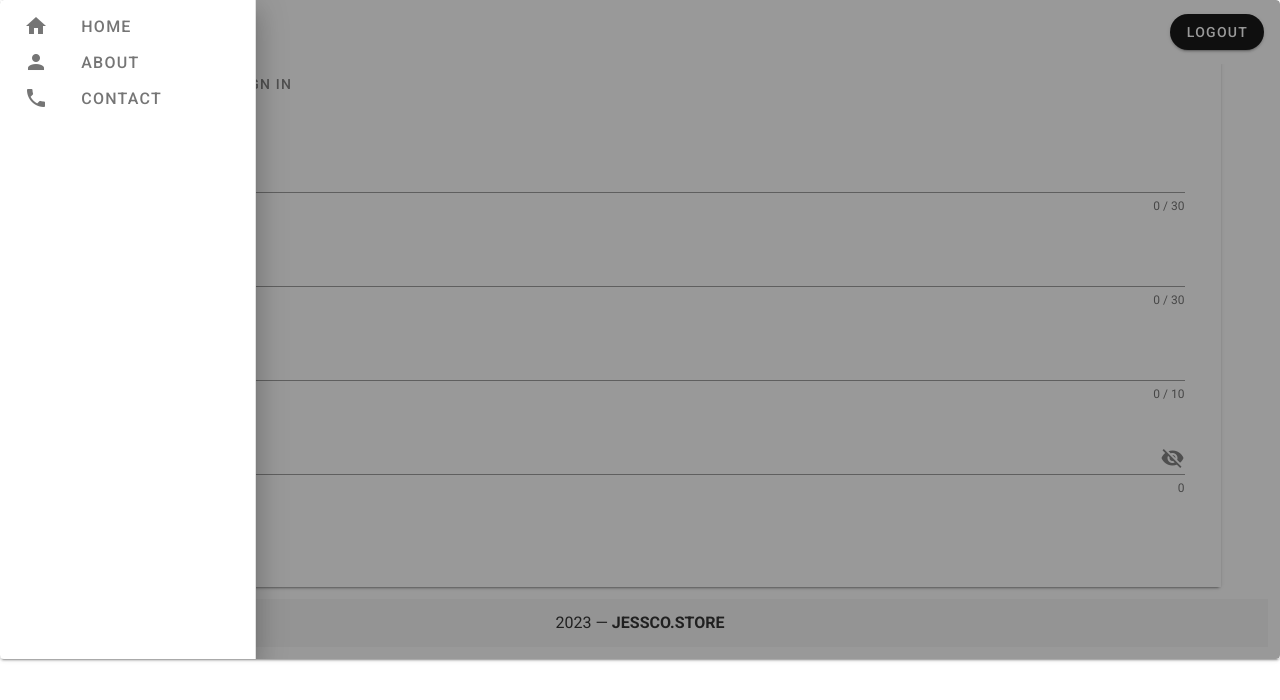
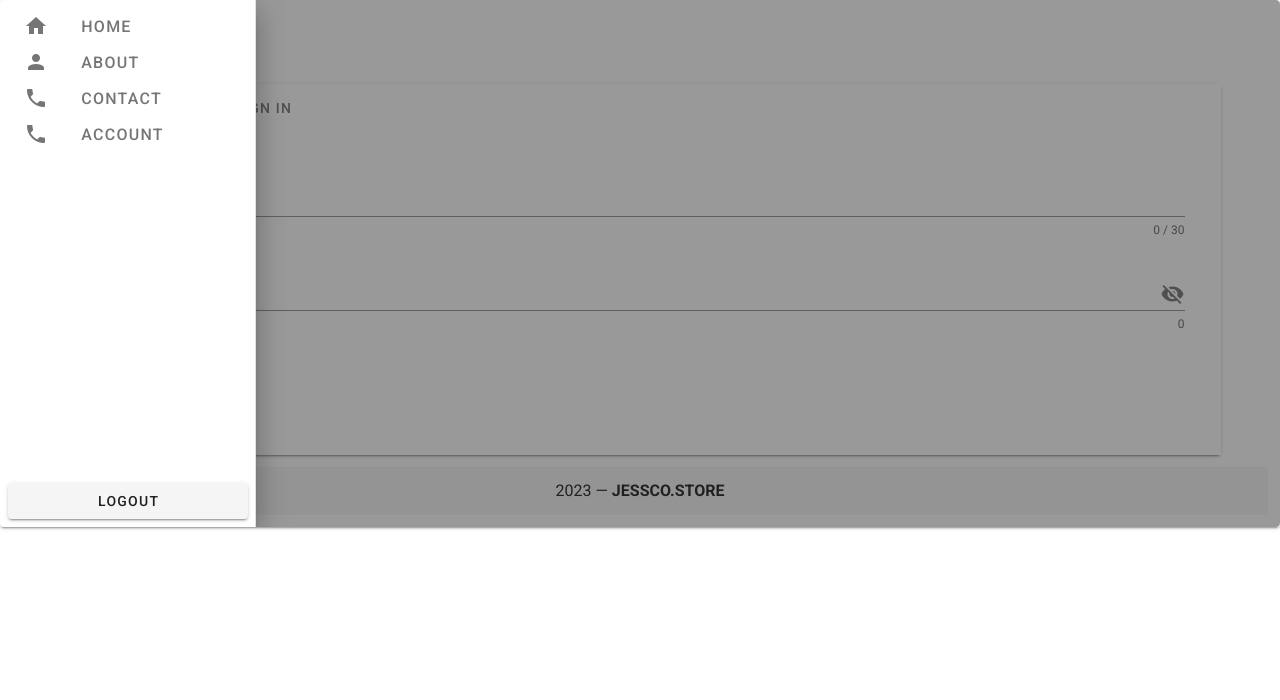
Before and after one commit to Auricdhero/data_sales, a Nuxt app: page /auth/signin in a window 1280 px wide. Both pictures are taken after a click on the button 28 px from the left and 32 px from the top of the page. Shown: the top 700 px of the page. Built offline with nearby package versions, Linux system fonts and the light colour scheme.

Commit message:
login working

```diff
--- a/components/signin.vue
+++ b/components/signin.vue
@@ -31,6 +31,7 @@ export default {
       snackbarText: 'No error message',
       email: "",
       name: "",
+      nameRules:[],
       password: "",
       username: "Torkornoo",
       rules: {
--- a/components/signup.vue
+++ b/components/signup.vue
@@ -1,18 +1,12 @@
 <template>
   <v-card flat>
-    <v-form v-model="valid" @submit.prevent="signup">
+    <v-form @submit.prevent="signup">
       <v-container>
         <v-col>
           <v-col>
-            <v-text-field v-model="fullName" :rules="nameRules" :counter="30" label="Enter Full Name"
-              required></v-text-field>
-          </v-col>
-          <v-col>
             <v-text-field v-model="email" :rules="nameRules" :counter="30" label="Email Address" required></v-text-field>
           </v-col>
-          <v-col>
-            <v-text-field v-model="username" :rules="nameRules" :counter="10" label="User Name" require></v-text-field>
-          </v-col>
+
           <v-col>
             <v-text-field v-model="password" :append-icon="show1 ? 'mdi-eye' : 'mdi-eye-off'"
               :rules="[rules.required, rules.min]" :type="show1 ? 'text' : 'password'" name="input-10-1" label="Password"
@@ -25,11 +19,11 @@
         <v-checkbox v-model="checkbox" :rules="[(v) => !!v || 'You must agree to continue!']" label="Do you agree?"
           required></v-checkbox>
 
-        <v-btn color="purple" class="mr-4" @click="signup"> Sign Up </v-btn>
+        <v-btn color="purple" class="mr-4 mb-8" @click="signup"> Sign Up </v-btn>
         <v-divider></v-divider>
         <v-row align="center">
           <!-- <v-col>
-            <v-btn color="purple" class="mr-4" @click="validate">
+            <v-btn color="purple" class="mr-4 ml-4 mt-4" @click="validate">
               <v-icon>mdi-google</v-icon> Google
             </v-btn>
           </v-col> -->
@@ -42,7 +36,7 @@
 <script>
 import { getAuth, createUserWithEmailAndPassword } from "firebase/auth";
 export default {
-  name: "signup",
+  name: "Signup",
   data() {
     return {
       show1: false,
@@ -53,6 +47,10 @@ export default {
       fullName: "",
       username: "",
       password: "",
+      snackbar: false,
+      snackbarText: 'No error message',
+      nameRules: [],
+      checkbox: false,
       rules: {
         required: (value) => !!value || "Required.",
         min: (v) => v.length >= 8 || "Min 8 characters",
@@ -62,8 +60,9 @@ export default {
   },
   methods: {
     async signup() {
+      let that = this
       const auth = getAuth();
-      createUserWithEmailAndPassword(auth, email, password)
+      createUserWithEmailAndPassword(auth, this.email, this.password)
         .then((userCredential) => {
           // Signed in
           const user = userCredential.user;
@@ -74,6 +73,8 @@ export default {
         .catch((error) => {
           const errorCode = error.code;
           const errorMessage = error.message;
+          that.snackbarText = error.message
+          that.snackbar = true
           console.log("error", error);
           // ..
         });
@@ -81,5 +82,3 @@ export default {
   },
 };
 </script>
-
-<style></style>
--- a/layouts/default.vue
+++ b/layouts/default.vue
@@ -9,7 +9,8 @@
 
           <v-spacer></v-spacer>
 
-          <v-btn rounded color="black" dark @click="signOut"> Logout </v-btn>
+          <v-btn v-show="avatarShow" rounded color="black" dark @click="signOut"> Logout </v-btn>
+
         </v-app-bar>
         <v-navigation-drawer v-model="drawer" absolute temporary>
           <v-list nav dense>
@@ -37,9 +38,26 @@
                 <v-list-item-title>Contact</v-list-item-title>
               </v-btn>
             </v-list-item-group>
+            <v-list-item-group>
+              <v-btn to="/contact" plain>
+                <v-list-item-icon>
+                  <v-icon>mdi-phone</v-icon>
+                </v-list-item-icon>
+                <v-list-item-title>Account</v-list-item-title>
+              </v-btn>
+            </v-list-item-group>
 
           </v-list>
+
+          <template v-slot:append>
+          <div class="pa-2">
+            <v-btn block>
+              Logout
+            </v-btn>
+          </div>
+        </template>
         </v-navigation-drawer>
+        <!-- <v-main style="height: 400px"></v-main> -->
         <v-sheet id="scrolling-techniques-7" class="overflow-y-auto" max-height="796">
           <v-container fluid style="height: 100%">
             <Nuxt />
@@ -52,22 +70,33 @@
 </template>
 
 <script>
+import { getAuth } from "firebase/auth";
 export default {
   name: "DefaultLayout",
   // components: ['theHeader', ]
   data: () => ({
     drawer: false,
     group: null,
+    show: false,
+    avatarShow: false
   }),
+
+
+  mounted() {
+      const auth = getAuth();
+      const user = auth.currentUser;
+      if (user) {
+        this.avatarShow = true
+        console.log("Showing Logout", user.email);
+      }else{
+        return this.avatarShow = false
+      }
+  },
 
   methods: {
     async signOut() {
-
-      $nuxt.$fire.auth.signOut()
-
-
+      $nuxt.$fire.auth.signOut();
     }
-
   }
 };
 </script>
--- a/pages/auth/signin.vue
+++ b/pages/auth/signin.vue
@@ -1,8 +1,5 @@
 <template>
-    <div>
-        <h2>Your sign in page is under devlopment</h2>
-
-        <div>
+    <div class="mt-15">
         <v-container>
             <v-card>
                 <v-tabs horizontal>
@@ -28,19 +25,9 @@
             </v-card>
         </v-container>
     </div>
-
-
-    </div>
 </template>
 
 <script>
-export default {
-    component: {
-
-    },
-    // name: 'Signin'
-
-}
 </script>
 
 <style lang="scss" scoped></style>
```
Lines whose indentation alone changed are shown as unchanged.
